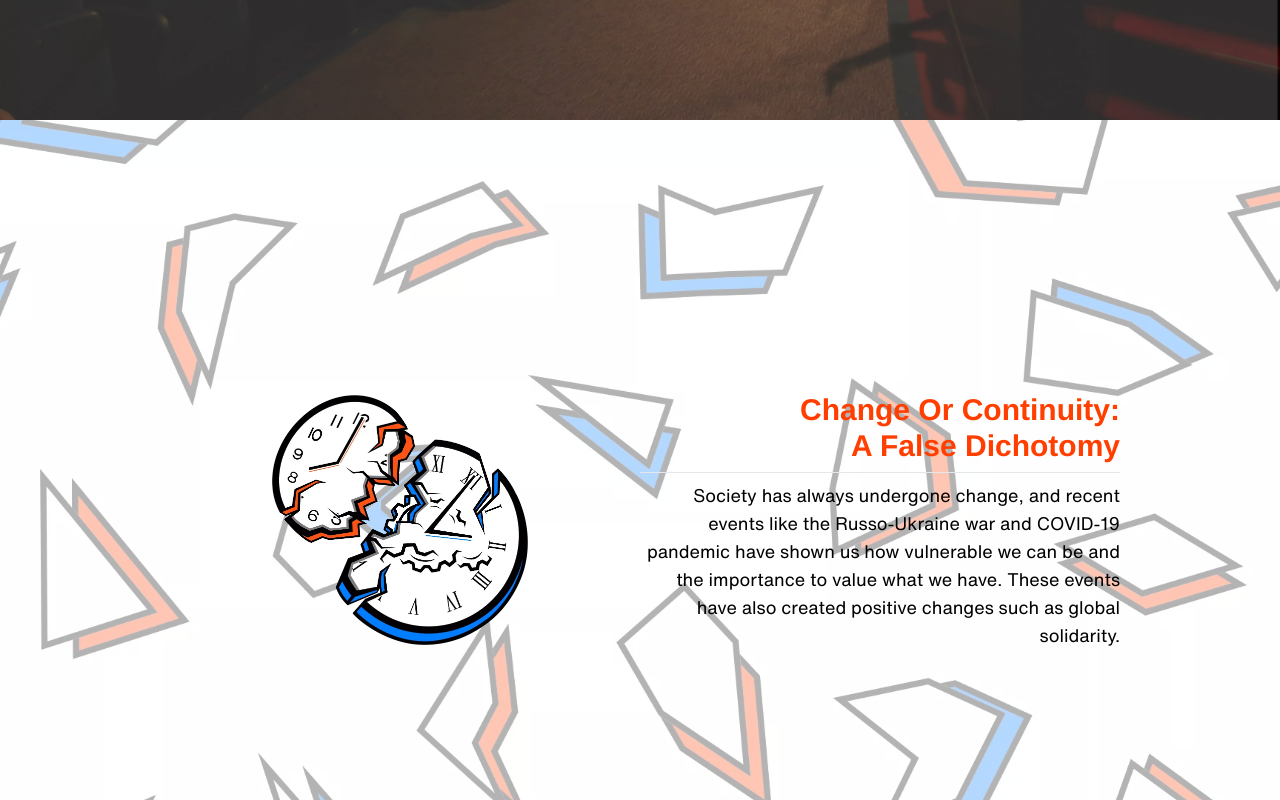
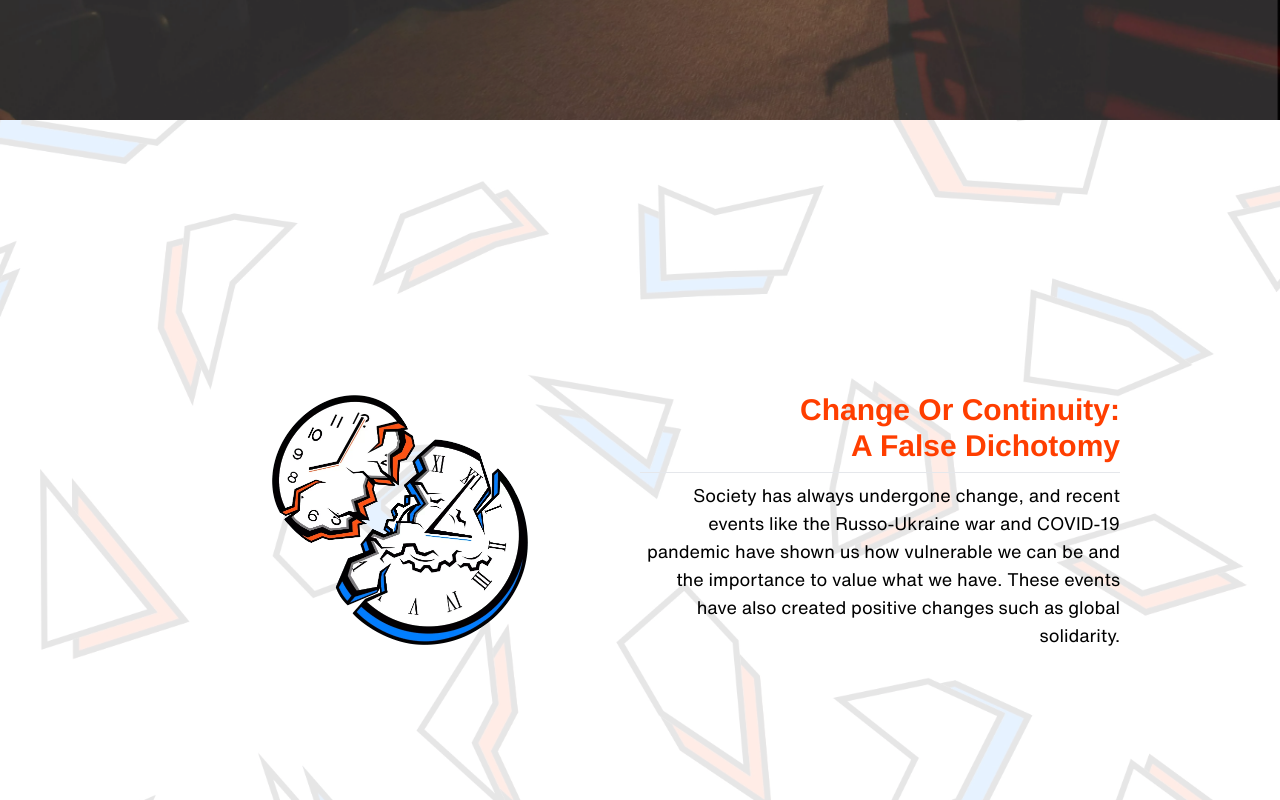
Before and after one commit to vincentcayadi/slc-website, a Next.js app: page / in a window 1280 px wide. Shown: the part 1480-2280 px from the top of the page. Built offline with nearby package versions, Linux system fonts and the light colour scheme.

Commit message:
fixed filler

```diff
--- a/pages/index.tsx
+++ b/pages/index.tsx
@@ -85,8 +85,9 @@ const Home = () => {
         className="bg-center bg-no-repeat bg-cover"
         id="theme"
       >
-        <div className="bg-opacity-75 bg-white/70">
-          <div className="grid w-3/4 h-screen grid-cols-1 m-auto lg:grid-cols-2 place-items-center">
+        <div className="bg-white/90">
+          <div className="grid w-3/4 h-screen m-auto place-items-center">
+            <div className="grid grid-cols-1 lg:grid-cols-2">
               <div className="grid place-items-center">
                 <Image src={SLC} alt="logo" className="w-32 lg:w-64" />
               </div>
@@ -97,12 +98,13 @@ const Home = () => {
                 </h1>
                 <hr className="my-2"></hr>
                 <p className="text-sm text-center lg:text-right lg:text-lg">
-                Society has always undergone change, and recent events like the
-                Russo-Ukraine war and COVID-19 pandemic have shown us how
+                  Society has always undergone change, and recent events like
+                  the Russo-Ukraine war and COVID-19 pandemic have shown us how
                   vulnerable we can be and the importance to value what we have.
                   These events have also created positive changes such as global
                   solidarity.
                 </p>
+              </div>
             </div>
           </div>
         </div>
```
Lines whose indentation alone changed are shown as unchanged.
